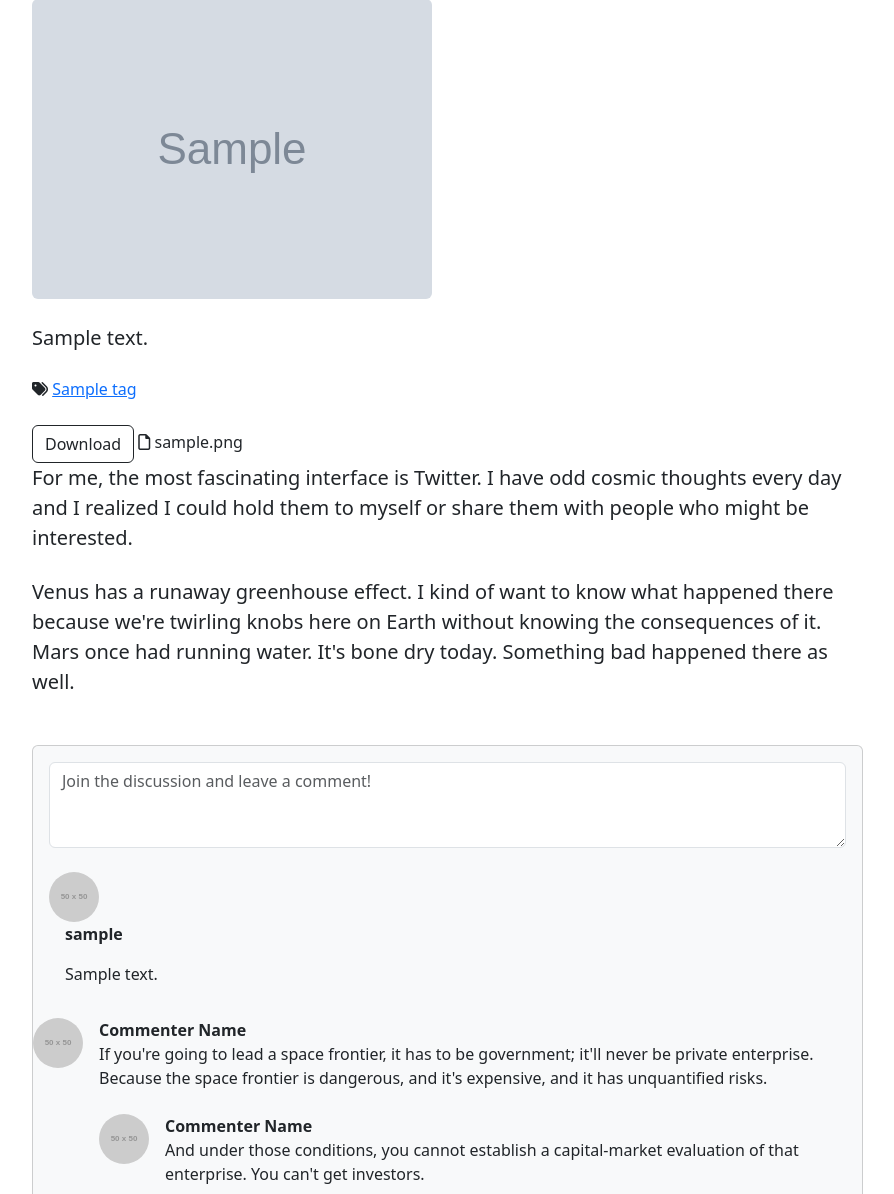
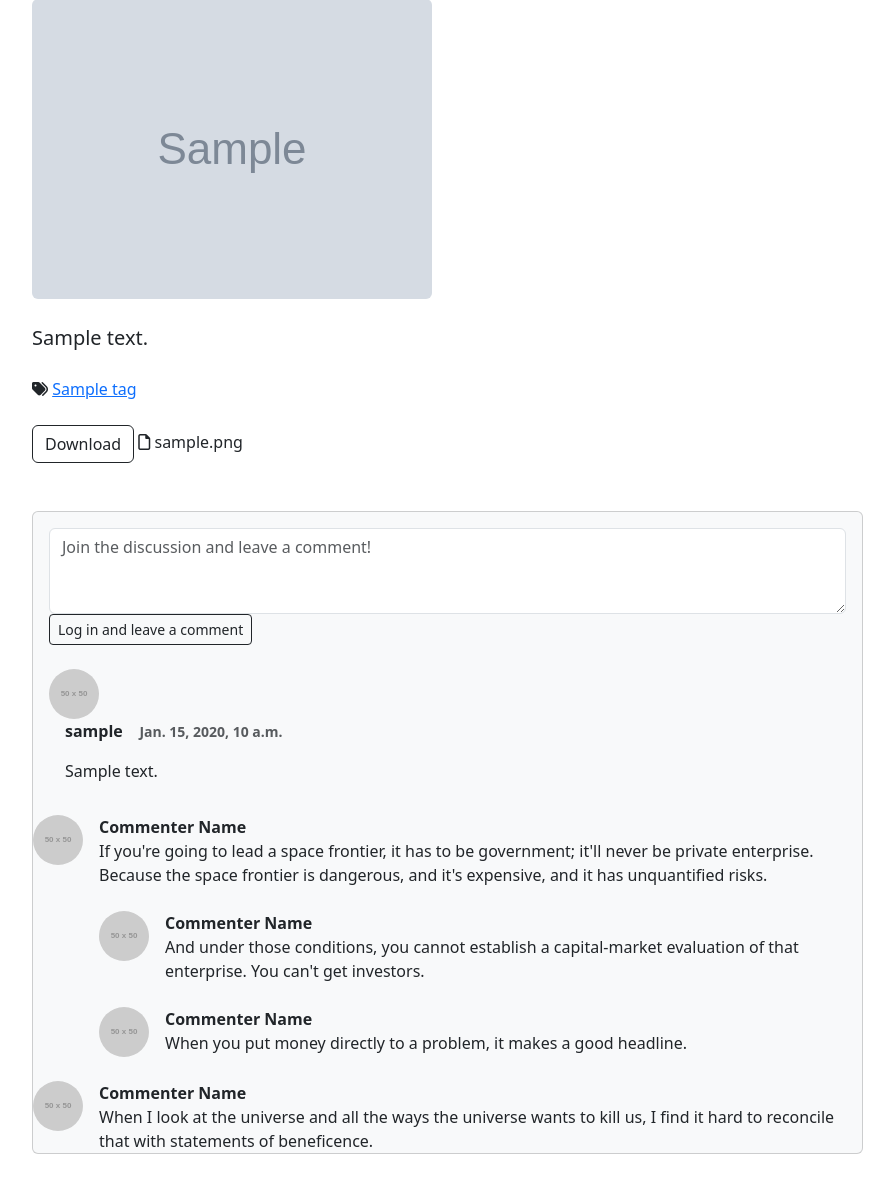
Before and after one commit to LeoKang/do_it_django, a Django app: page /blog/1/ in a window 1280 px wide. Shown: the part 329-1523 px from the top of the page, without its empty margins (50-944 px from the left). Run offline with Django 5.2, Linux system fonts and the light colour scheme; tables that the repository leaves empty hold one stand-in row (values such as "Sample post"); grey boxes marked "Sample" are stand-in pictures; grey boxes labelled with a size stand in for pictures from a placeholder-image service; some libraries are stand-ins or nearby versions.

Commit message:
댓글 로그인 버튼 추가

```diff
--- a/blog/models.py
+++ b/blog/models.py
@@ -63,3 +63,6 @@ class Comment(models.Model):
 
     def __str__(self):
         return f'{self.author}::{self.content}'
+
+    def get_absolute_url(self):
+        return f'{self.post.get_absolute_url()}#comment-{self.pk}'
--- a/blog/templates/blog/post_detail.html
+++ b/blog/templates/blog/post_detail.html
@@ -73,9 +73,6 @@
         {% endif %}
         {{ post.get_file_name }}
     {% endif %}
-
-    <p class="fs-5 mb-4">For me, the most fascinating interface is Twitter. I have odd cosmic thoughts every day and I realized I could hold them to myself or share them with people who might be interested.</p>
-    <p class="fs-5 mb-4">Venus has a runaway greenhouse effect. I kind of want to know what happened there because we're twirling knobs here on Earth without knowing the consequences of it. Mars once had running water. It's bone dry today. Something bad happened there as well.</p>
 </section>
 </article>
 </div>
@@ -85,7 +82,15 @@
 <div class="card bg-light">
     <div class="card-body">
         <!-- Comment form-->
-        <form class="mb-4"><textarea class="form-control" rows="3" placeholder="Join the discussion and leave a comment!"></textarea></form>
+        <form class="mb-4">
+            <textarea class="form-control" rows="3" placeholder="Join the discussion and leave a comment!"></textarea>
+            {% if user.is_authenticated %}
+
+            {% else %}
+                <a role="button" class="btn btn-outline-dark btn-block btn-sm" href="#"
+                data-toggle="modal" data-target="#loginModal">Log in and leave a comment</a>
+            {% endif %}
+        </form>
 
         {% if post.comment_set.exists %}
             {% for comment in post.comment_set.iterator %}
@@ -93,13 +98,13 @@
             <div class="d-flex" id="comment-{{ comment.pk }}">
                 <img class="rounded-circle" src="https://dummyimage.com/50x50/ced4da/6c757d.jpg" alt="..." /></div>
                 <div class="ms-3">
-                    <div class="fw-bold">{{ comment.author.username }}</div>
+                    <div class="fw-bold">{{ comment.author.username }} &nbsp;&nbsp;
+                        <small class="text-muted">{{comment.created_at}}</small></div>
                     <p>{{ comment.content | linebreaks}}</p>
                 </div>
             </div>
             {% endfor %}
         {% endif %}
-
 
 
         <!-- Comment with nested comments-->
```
